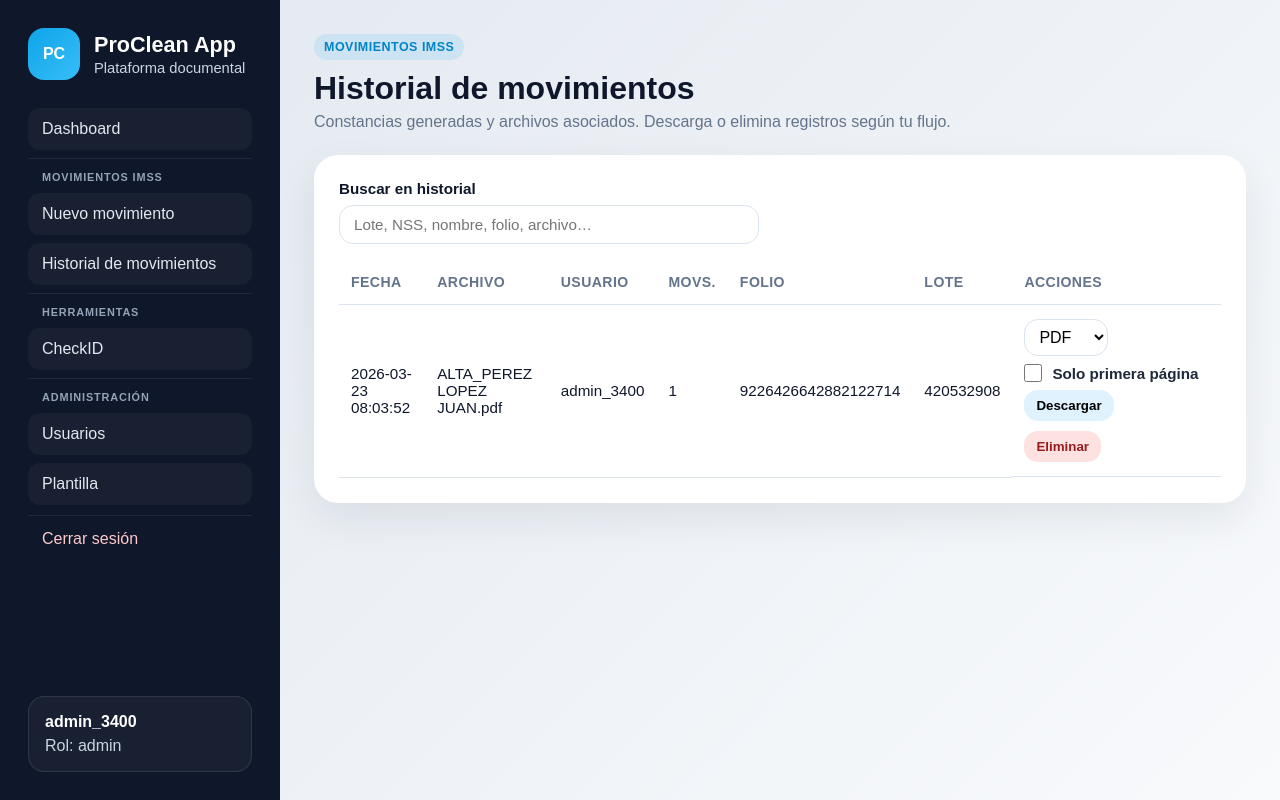
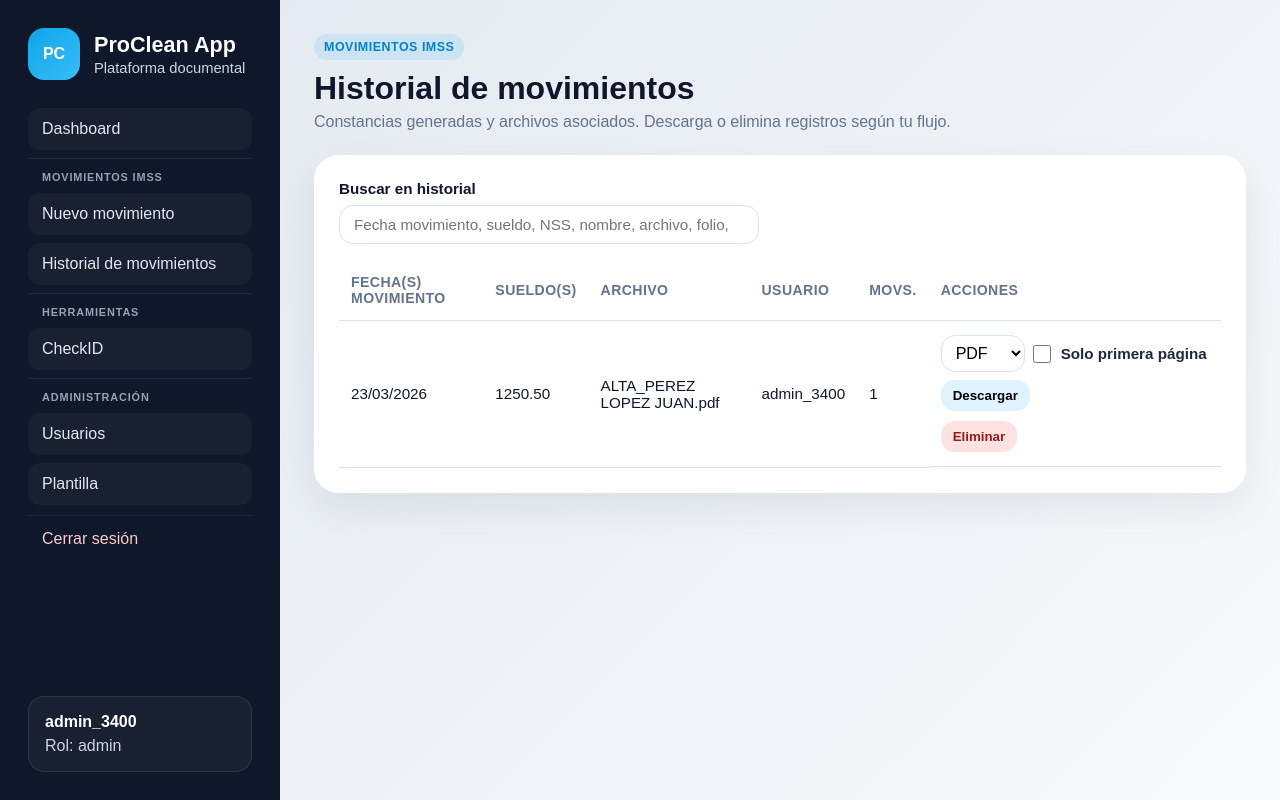
Before and after one commit to procleancleaningsvs-beep/proclean-app, a Flask app: page /historial in a window 1280 px wide. Run offline with Flask 3, Linux system fonts and the light colour scheme; the visitor is signed in with stand-in values (Sample User, id 1); data comes from the database, SQL or seed files in the repository; parts of the project's set-up code (start-up, migrations or seed data) failed here and were passed over.

Commit message:
fix: corregir hora local y mejorar datos visibles en historial IMSS

```diff
--- a/app.py
+++ b/app.py
@@ -8,10 +8,23 @@ import sqlite3
 from datetime import datetime
 from functools import wraps
 from pathlib import Path
+from zoneinfo import ZoneInfo
 
 from dotenv import load_dotenv
 
 load_dotenv(Path(__file__).resolve().parent / ".env")
+
+
+def _app_timezone() -> ZoneInfo:
+    name = (os.environ.get("APP_TIMEZONE") or "America/Mexico_City").strip() or "America/Mexico_City"
+    try:
+        return ZoneInfo(name)
+    except Exception:
+        return ZoneInfo("America/Mexico_City")
+
+
+def now_in_app_tz() -> datetime:
+    return datetime.now(_app_timezone())
 
 from flask import (
     Flask,
@@ -266,7 +279,7 @@ def create_app() -> Flask:
     @role_required("admin")
     def dashboard():
         stats = get_dashboard_stats()
-        recent_history = list_history(limit=5)
+        recent_history = [_history_row_to_template_dict(r) for r in list_history(limit=5)]
         return render_template("dashboard.html", stats=stats, recent_history=recent_history)
 
     @app.route("/admin/diagnostico/persistencia", methods=["GET"])
@@ -340,7 +353,12 @@ def create_app() -> Flask:
             except Exception as exc:
                 flash(str(exc), "error")
 
-        return render_template("new_format.html", current_time=datetime.now().strftime("%H:%M"), current_date=datetime.now().strftime("%Y-%m-%d"))
+        dt = now_in_app_tz()
+        return render_template(
+            "new_format.html",
+            current_time=dt.strftime("%H:%M"),
+            current_date=dt.strftime("%Y-%m-%d"),
+        )
 
     @app.route("/checkid")
     @login_required
@@ -885,6 +903,36 @@ def insert_history(user_id: int, filename: str, pdf_path: str, folio: str, lote:
         conn.close()
 
 
+def _history_movement_display_fields(payload_json: str | None) -> dict[str, str]:
+    """Textos para historial: fechas y sueldos desde payload_json (lista de movimientos)."""
+    movement_dates_line = "—"
+    salarios_line = "—"
+    if not payload_json:
+        return {"movement_dates_line": movement_dates_line, "salarios_line": salarios_line}
+    try:
+        movs = json.loads(payload_json)
+    except (json.JSONDecodeError, TypeError, ValueError):
+        return {"movement_dates_line": movement_dates_line, "salarios_line": salarios_line}
+    if not isinstance(movs, list):
+        return {"movement_dates_line": movement_dates_line, "salarios_line": salarios_line}
+    fechas: list[str] = []
+    sueldos: list[str] = []
+    for m in movs:
+        if not isinstance(m, dict):
+            continue
+        f = m.get("fecha")
+        if f is not None and str(f).strip():
+            fechas.append(str(f).strip())
+        s = m.get("salario")
+        if s is not None and str(s).strip():
+            sueldos.append(str(s).strip())
+    if fechas:
+        movement_dates_line = "; ".join(fechas)
+    if sueldos:
+        salarios_line = "; ".join(sueldos)
+    return {"movement_dates_line": movement_dates_line, "salarios_line": salarios_line}
+
+
 def _history_search_blob_from_row(row: sqlite3.Row) -> str:
     """Texto en minúsculas para filtrado en cliente (columnas visibles + movimientos en JSON)."""
     parts: list[str] = [
@@ -908,6 +956,7 @@ def _history_search_blob_from_row(row: sqlite3.Row) -> str:
                                 str(m.get("nss") or ""),
                                 str(m.get("nombre") or ""),
                                 str(m.get("fecha") or ""),
+                                str(m.get("salario") or ""),
                             ]
                         )
         except (json.JSONDecodeError, TypeError, ValueError):
@@ -918,6 +967,7 @@ def _history_search_blob_from_row(row: sqlite3.Row) -> str:
 def _history_row_to_template_dict(row: sqlite3.Row) -> dict:
     d = {k: row[k] for k in row.keys()}
     d["search_blob"] = _history_search_blob_from_row(row)
+    d.update(_history_movement_display_fields(d.get("payload_json")))
     return d
 
 
@@ -1027,7 +1077,7 @@ def make_random_password() -> str:
 
 
 def now_iso() -> str:
-    return datetime.now().strftime("%Y-%m-%d %H:%M:%S")
+    return now_in_app_tz().strftime("%Y-%m-%d %H:%M:%S")
 
 
 app = create_app()
--- a/requirements.txt
+++ b/requirements.txt
@@ -6,3 +6,4 @@ Flask-Limiter>=3.8,<4.0
 pypdf
 PyMuPDF
 gunicorn==25.1.0
+tzdata>=2024.1
--- a/static/style.css
+++ b/static/style.css
@@ -542,6 +542,10 @@ th { color: var(--muted); font-size: .88rem; text-transform: uppercase; letter-s
 .history-filter-empty {
   margin: 0 0 12px;
 }
+.history-cell-wrap {
+  max-width: 200px;
+  word-break: break-word;
+}
 
 /* Ajustes puntuales para opciones de descarga en historial */
 .history-download-form {
--- a/templates/history.html
+++ b/templates/history.html
@@ -12,7 +12,7 @@
   {% if records %}
   <div class="history-toolbar">
     <label class="history-search-label">Buscar en historial
-      <input type="search" id="history-search" class="history-search-input" placeholder="Lote, NSS, nombre, folio, archivo…" autocomplete="off" aria-label="Filtrar filas del historial">
+      <input type="search" id="history-search" class="history-search-input" placeholder="Fecha movimiento, sueldo, NSS, nombre, archivo, folio, lote…" autocomplete="off" aria-label="Filtrar filas del historial">
     </label>
   </div>
   <p id="history-filter-empty" class="helper history-filter-empty" hidden>Sin coincidencias con tu búsqueda.</p>
@@ -20,24 +20,22 @@
     <table class="history-table">
       <thead>
         <tr>
-          <th>Fecha</th>
+          <th>Fecha(s) movimiento</th>
+          <th>Sueldo(s)</th>
           <th>Archivo</th>
           <th>Usuario</th>
           <th>Movs.</th>
-          <th>Folio</th>
-          <th>Lote</th>
           <th>Acciones</th>
         </tr>
       </thead>
       <tbody>
         {% for item in records %}
         <tr data-search="{{ item.search_blob | e }}">
-          <td>{{ item.created_at }}</td>
+          <td class="history-cell-wrap">{{ item.movement_dates_line }}</td>
+          <td class="history-cell-wrap">{{ item.salarios_line }}</td>
           <td>{{ item.filename }}</td>
           <td>{{ item.username }}</td>
           <td>{{ item.movement_count }}</td>
-          <td>{{ item.folio }}</td>
-          <td>{{ item.lote }}</td>
           <td class="actions-cell">
             <form method="post" action="{{ url_for('descargar_desde_historial', record_id=item.id) }}" class="inline-form history-download-form">
               <select name="output_format" class="history-download-select">
--- a/templates/new_format.html
+++ b/templates/new_format.html
@@ -17,7 +17,7 @@
       <label>Hora de recepción del lote
         <input type="time" name="hora_lote" id="hora_lote" required value="{{ current_time or '' }}">
       </label>
-      <div class="hint-box compact-hint">Estos datos alimentan la línea de recepción del lote en el PDF.</div>
+      <div class="hint-box compact-hint">Se recomienda que al usar la misma fecha de recepción del lote como fecha de movimiento se use una hora de recepción del lote temprana</div>
     </div>
 
     <label class="checkbox-line">
```
Also changed, not shown: templates/dashboard.html (+4 -4 lines).
